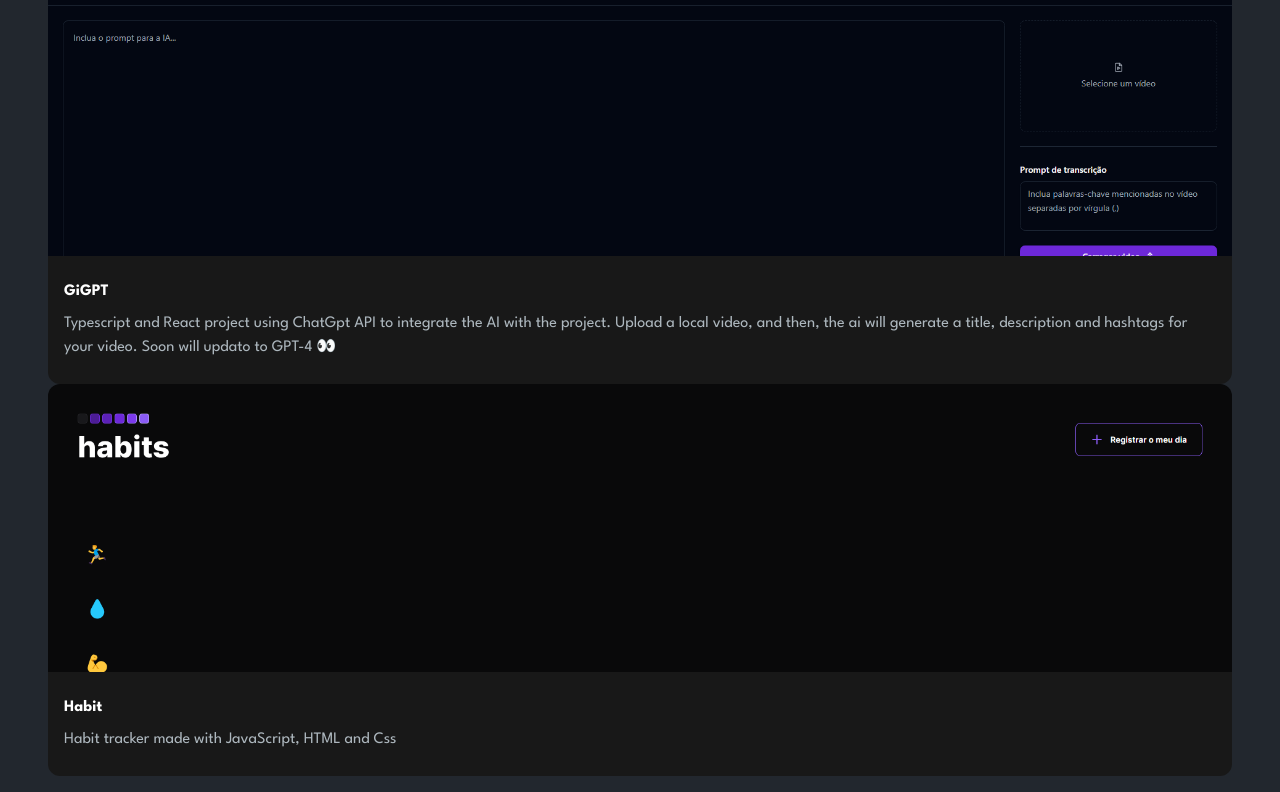
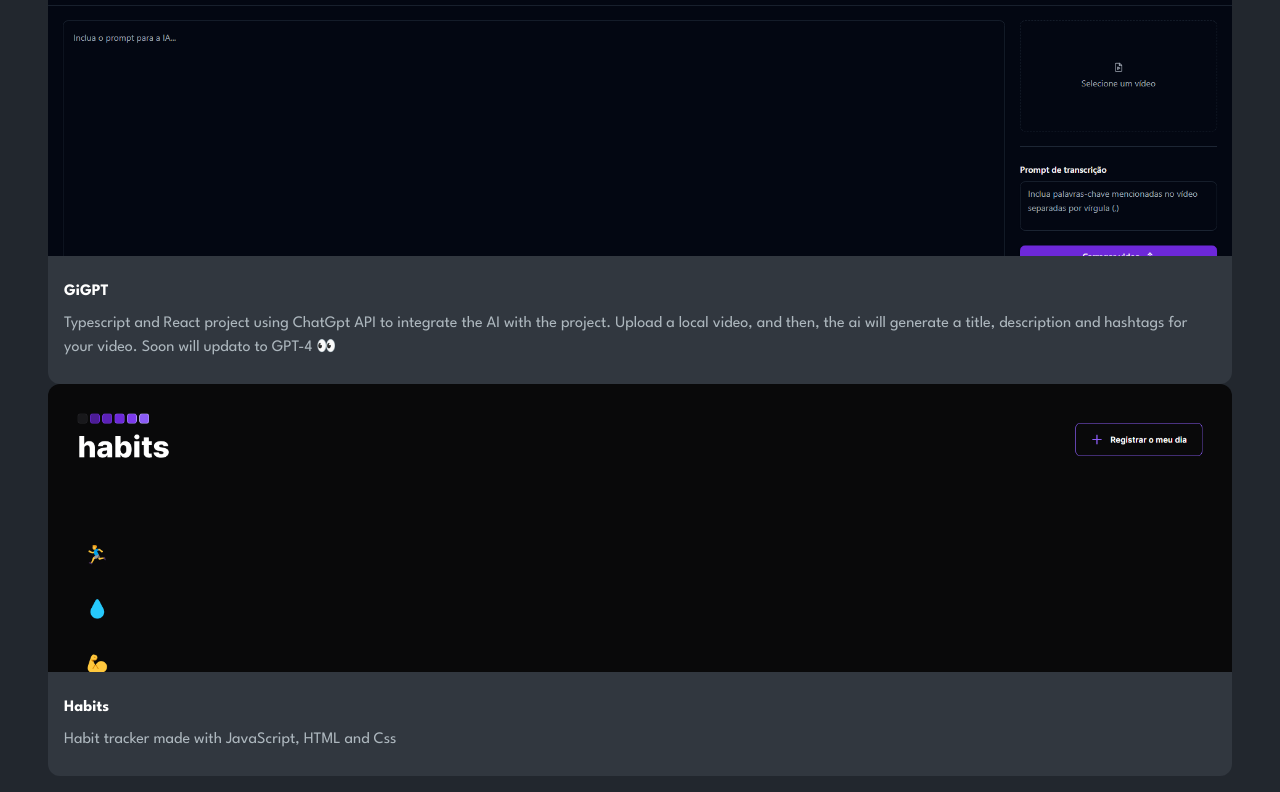
Before and after one commit to giovannibraaga/Portfolio, a Next.js app: page / in a window 1280 px wide. Shown: the part 2381-3173 px from the top of the page. Built offline with nearby package versions, Linux system fonts and the light colour scheme.

Commit message:
feat: added cards to my 'Projects' section with <Link> buttons.

```diff
--- a/app/components/ProjectSection.jsx
+++ b/app/components/ProjectSection.jsx
@@ -8,6 +8,8 @@
     description:
       "Next.js dashboard project. Using React, Next.js, Postgres, API's, login methods...",
     image: "/images/projects/acme.png",
+    github: "https://github.com/giovannibraaga/Acme",
+    preview: "https://acmeproject.vercel.app/dashboard",
     tag: ["All", "Web"],
   },
   {
@@ -16,6 +18,8 @@
     description:
       "Made with HTML, Css, Bootstrap. A college project to make a showroom of our Robot, 'Pitchulinho'.",
     image: "/images/projects/pitchulinho.png",
+    github: "https://github.com/giovannibraaga/Pitchulinho",
+    preview: "https://pitchulinho.vercel.app",
     tag: ["All", "Web"],
   },
   {
@@ -24,6 +28,8 @@
     description:
       "Java Project develop with Spring Boot, HyperSQLDB, developing API's",
     image: "/images/projects/passin.png",
+    github: "https://github.com/giovannibraaga/PassIn",
+    preview: "",
     tag: ["All", "Web"],
   },
   {
@@ -32,13 +38,17 @@
     description:
       "Typescript and React project using ChatGpt API to integrate the AI with the project. Upload a local video, and then, the ai will generate a title, description and hashtags for your video. Soon will updato to GPT-4 👀",
     image: "/images/projects/gigpt.png",
+    github: "https://github.com/giovannibraaga/GiGPT",
+    preview: "https://rauschgpt.vercel.app/",
     tag: ["All", "Web"],
   },
   {
     id: 5,
-    title: "Habit",
+    title: "Habits",
     description: "Habit tracker made with JavaScript, HTML and Css",
     image: "/images/projects/habits.png",
+    github: "https://github.com/giovannibraaga/Habits",
+    preview: "https://habitss.vercel.app/",
     tag: ["All", "Web"],
   },
 ];
@@ -54,6 +64,8 @@
             title={project.title}
             description={project.description}
             imgUrl={project.image}
+            gitURL={project.github}
+            previewURL={project.preview}
           />
         ))}
       </div>
--- a/app/components/ProjectsCard.jsx
+++ b/app/components/ProjectsCard.jsx
@@ -1,22 +1,37 @@
 import React from "react";
+import { CodeBracketIcon, EyeIcon } from "@heroicons/react/24/outline";
+import Link from "next/link";
 
-const ProjectsCard = ({ imgUrl, title, description }) => {
+const ProjectsCard = ({ imgUrl, title, description, gitURL, previewURL }) => {
   return (
     <div>
       <div
         className="h-52 md:h-72 rounded-t-xl relative group"
         style={{ background: `url(${imgUrl})`, backgroundSize: " cover" }}
       >
-        <div className="overlay absolute top-0 left-0 w-full h-full bg-[#181818] bg-opacity-0 hidden group-hover:flex group-hover:bg-opacity-80 transition-all duration-1000">
-
-        </div>
-        </div>
-
-        <div className="text-white rounded-b-xl bg-[#181818] py-6 px-4">
-          <h5 className="font-xl font-semibold mb-2">{title}</h5>
-          <p className="text-[#ADB7BE]">{description}</p>
+        <div className="overlay flex justify-center items-center absolute top-0 left-0 w-full h-full bg-[#31373F] bg-opacity-0 hidden group-hover:flex group-hover:bg-opacity-80 transition-all duration-1000 gap-5">
+          <Link
+            href={gitURL}
+            target="_blank"
+            className="h-14 w-14 border-2 relative rounded-full border-[#ADB7B3] hover:border-white group/link"
+          >
+            <CodeBracketIcon className="h-10 w-10 text-[#ADB7BE] absolute top-1/2 left-1/2 transform -translate-x-1/2 -translate-y-1/2 cursor-pointer group-hover/link:text-white" />
+          </Link>
+          <Link
+            href={previewURL}
+            target="_blank"
+            className="h-14 w-14 border-2 relative rounded-full border-[#ADB7B3] hover:border-white group/link"
+          >
+            <EyeIcon className="h-10 w-10 text-[#ADB7BE] absolute top-1/2 left-1/2 transform -translate-x-1/2 -translate-y-1/2 cursor-pointer group-hover/link:text-white" />
+          </Link>
         </div>
       </div>
+
+      <div className="text-white rounded-b-xl bg-[#31373F] py-6 px-4">
+        <h5 className="font-xl font-semibold mb-2">{title}</h5>
+        <p className="text-[#ADB7BE]">{description}</p>
+      </div>
+    </div>
   );
 };
 
```
